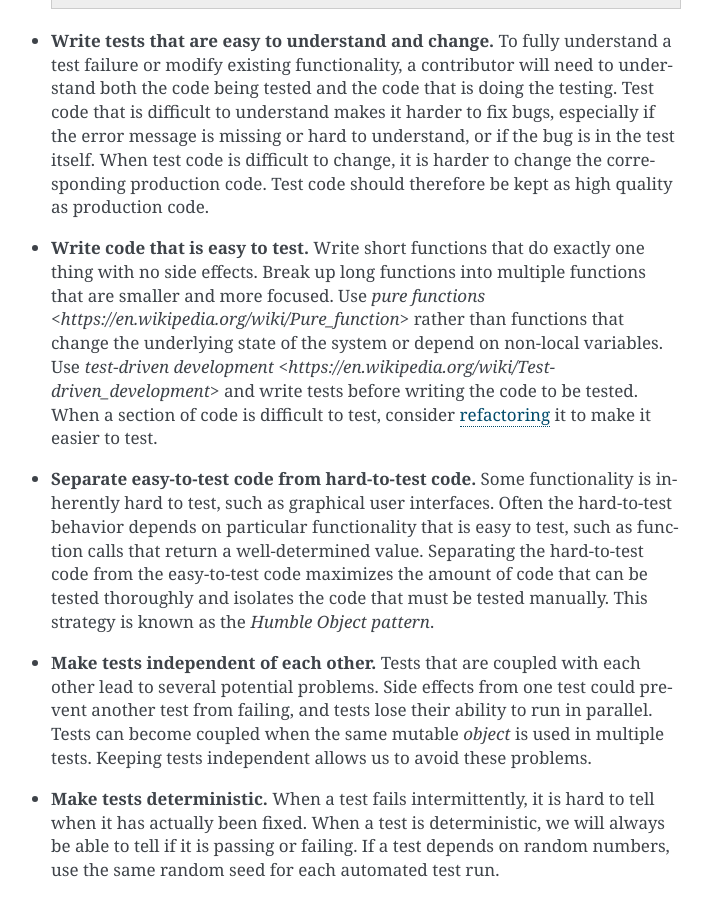
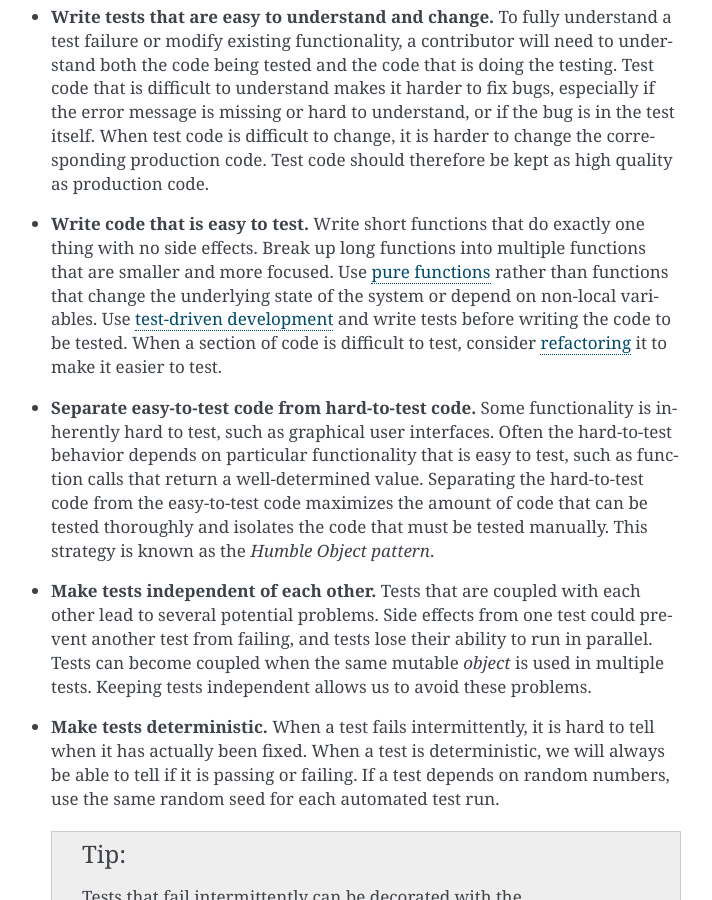
Before and after one commit to kuchtact/WiPPLPy, a Sphinx documentation site: the page built from docs/source/testing_guide.rst, in a window 1280 px wide and 900 px high, scrolled down 8890 px. Shown: the whole window, without its empty margins (399-1111 px from the left). Built offline with Sphinx 7.4.7, drawn with Linux system fonts in a browser that asks for light colours; some of the changed text lies outside the part shown.

Commit message:
Fix links.

```diff
--- a/docs/source/testing_guide.rst
+++ b/docs/source/testing_guide.rst
@@ -249,7 +249,7 @@ Test independence and parametrization
 -------------------------------------
 
 In this section, we'll discuss the issue of parametrization based on an
-example of a `proof <https://en.wikipedia.org/wiki/Riemann_hypothesis#Excluded_middle>` of
+example of a `proof <https://en.wikipedia.org/wiki/Riemann_hypothesis#Excluded_middle>`_ of
 Gauss's class number conjecture.
 
 The proof goes along these lines:
@@ -449,10 +449,10 @@ balanced with each other rather than absolute principles.
 * **Write code that is easy to test.** Write short functions that do
   exactly one thing with no side effects. Break up long functions into
   multiple functions that are smaller and more focused. Use
-  `pure functions <https://en.wikipedia.org/wiki/Pure_function>` rather than functions that
+  `pure functions <https://en.wikipedia.org/wiki/Pure_function>`_ rather than functions that
   change the underlying state of the system or depend on non-local
-  variables. Use `test-driven development
-  <https://en.wikipedia.org/wiki/Test-driven_development>` and write tests before writing the code to
+  variables. Use `test-driven development <https://en.wikipedia.org/wiki/Test-driven_development>`_
+  and write tests before writing the code to
   be tested. When a section of code is difficult to test, consider
   refactoring_ it to make it easier to test.
 
@@ -750,7 +750,7 @@ PlasmaPy repository, which is the directory containing
 Code coverage
 -------------
 
-`Code coverage <https://en.wikipedia.org/wiki/Code_coverage>` refers to a metric "used to
+`Code coverage <https://en.wikipedia.org/wiki/Code_coverage>`_ refers to a metric "used to
 describe the degree to which the source code of a program is executed
 when a particular test suite runs." The most common code coverage metric
 is line coverage:
```
